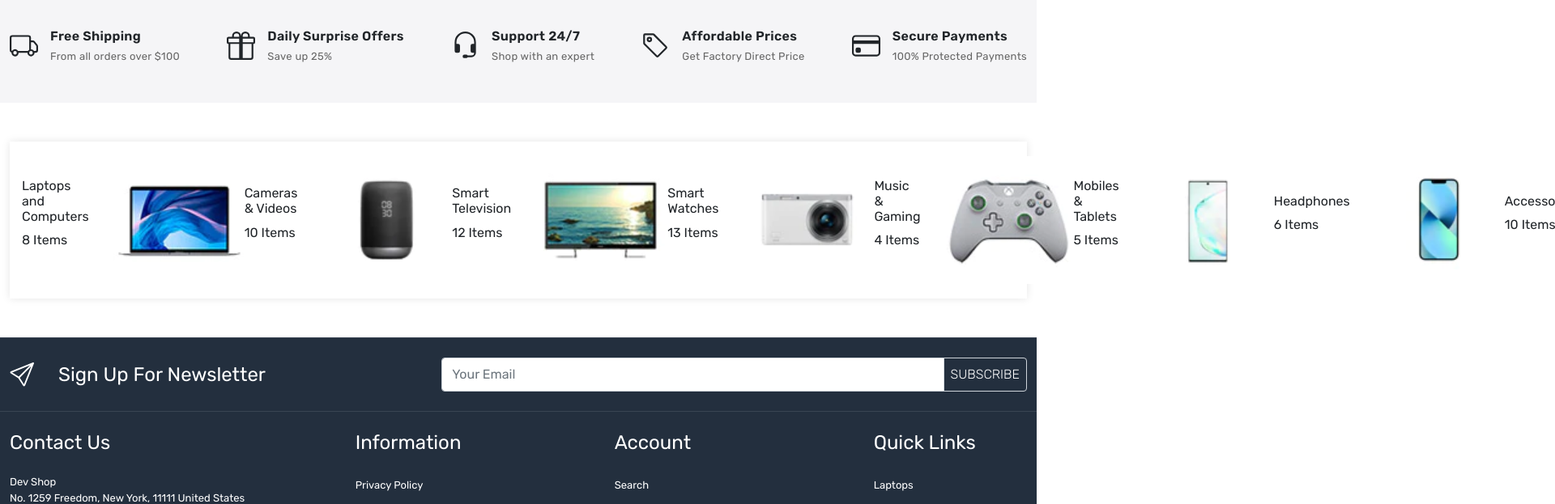
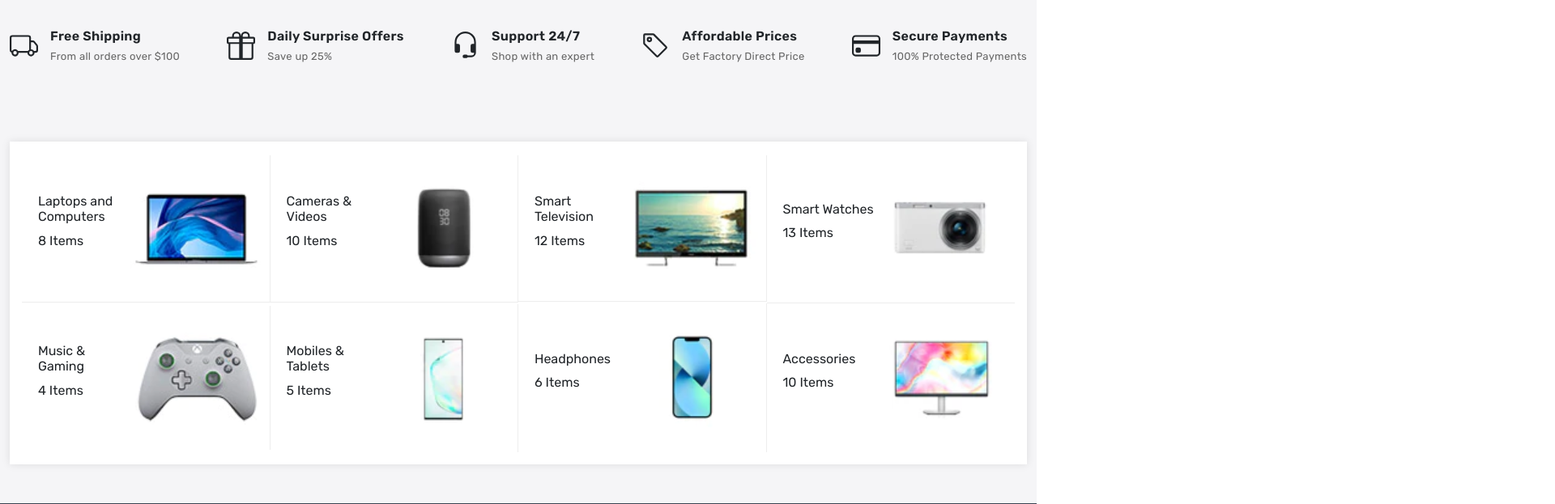
Before and after one commit to Seyba/Ecom-frontend, a React (Create React App) app: page / in a window 1280 px wide. Shown: the part 680-1303 px from the top of the page at 81% size, 1920 px wide, since content can reach past the window. Built offline with nearby package versions, Linux system fonts and the light colour scheme.

Commit message:
categorie section done

```diff
--- a/src/App.css
+++ b/src/App.css
@@ -10,6 +10,7 @@
   --color-232f3e: #232f3e;
   --color-bf4800: #bf4800;
   --color-f5f5f7: #f5f5f7;
+  --color-ededed: #ededed;
 }
 body {
   font-family: 'Rubik', sans-serif;
@@ -209,11 +210,39 @@ footer address {
 }
 /**  =========== Home Wrapper 2 Section Ends ================= */
 
-/**  =========== Home Wrapper 3 Section Starts ================= */
+/**  =========== Categories Section Starts ================= */
 .categories {
   background-color: #ffffff;
   box-shadow: 0 0 10px #0000001a;
   padding: 15px;
 }
 
-/**  =========== Home Wrapper 3 Section Ends ================= */
+.categories > div{
+  width: 25%;
+  padding: 10px 10px 10px 20px;
+}
+
+.categories > div > div{
+  width: 60%;
+}
+
+.categories > div:nth-child(1),
+.categories > div:nth-child(2),
+.categories > div:nth-child(3),
+.categories > div:nth-child(4){
+  border-bottom: 1px solid var(--color-ededed);
+}
+
+.categories > div:nth-child(1),
+.categories > div:nth-child(2),
+.categories > div:nth-child(3){
+  border-right: 1px solid var(--color-ededed);
+}
+.categories > div:nth-child(5),
+.categories > div:nth-child(6),
+.categories > div:nth-child(7){
+  border-right: 1px solid var(--color-ededed);
+}
+
+
+/**  =========== Categories Section Ends ================= */
--- a/src/pages/Home.js
+++ b/src/pages/Home.js
@@ -143,12 +143,12 @@ export default function Home() {
           </div>
         </div>
       </section>
-      <section className="home-wrapper-3 py-5">
+      <section className="home-wrapper-2 py-5">
         <div className="container-xxl ">
           <div className="row">
             <div className="col-12">
-              <div className="categories d-flex justify-content-between align-items-center">
-                <div className="d-flex align-items-center gap-30">
+              <div className="categories d-flex justify-content-between flex-wrap align-items-center">
+                <div className="d-flex align-items-center">
                   <div>
                     <h6>Laptops and Computers</h6>
                     <p>8 Items</p>
@@ -156,7 +156,7 @@ export default function Home() {
                   <img src="images/macbook.jpg" alt="computer"/>
                 </div>
 
-                <div className="d-flex align-items-center gap-30">
+                <div className="d-flex align-items-center">
                   <div>
                     <h6>Cameras & Videos</h6>
                     <p>10 Items</p>
@@ -164,7 +164,7 @@ export default function Home() {
                   <img src="images/smartSpeaker.jpg" alt="computer"/>
                 </div>
 
-                <div className="d-flex align-items-center gap-30">
+                <div className="d-flex align-items-center">
                   <div>
                     <h6>Smart Television</h6>
                     <p>12 Items</p>
@@ -172,7 +172,7 @@ export default function Home() {
                   <img src="images/tv.jpg" alt="computer"/>
                 </div>
 
-                <div className="d-flex align-items-center gap-30">
+                <div className="d-flex align-items-center">
                   <div>
                     <h6>Smart Watches</h6>
                     <p>13 Items</p>
@@ -180,7 +180,7 @@ export default function Home() {
                   <img src="images/camera.jpg" alt="camera"/>
                 </div>
 
-                <div className="d-flex align-items-center gap-30">
+                <div className="d-flex align-items-center">
                   <div>
                     <h6>Music & Gaming</h6>
                     <p>4 Items</p>
@@ -188,7 +188,7 @@ export default function Home() {
                   <img src="images/xBox.jpg" alt="xBox"/>
                 </div>
 
-                <div className="d-flex align-items-center gap-30">
+                <div className="d-flex align-items-center">
                   <div>
                     <h6>Mobiles & Tablets</h6>
                     <p>5 Items</p>
@@ -196,7 +196,7 @@ export default function Home() {
                   <img src="images/samsungGalaxy.jpg" alt="phones"/>
                 </div>
 
-                <div className="d-flex align-items-center gap-30">
+                <div className="d-flex align-items-center">
                   <div>
                     <h6>Headphones</h6>
                     <p>6 Items</p>
@@ -204,28 +204,14 @@ export default function Home() {
                   <img src="images/iphone11.jpg" alt="iphone"/>
                 </div>
 
-                <div className="d-flex align-items-center gap-30">
+                <div className="d-flex align-items-center">
                   <div>
                     <h6>Accessories</h6>
                     <p>10 Items</p>
                   </div>
                   <img src="images/monitor.jpg" alt="monitor"/>
                 </div>
-                <div className="d-flex align-items-center gap-30">
-                  <div>
-                    <h6>Portable Speakers</h6>
-                    <p>8 Items</p>
-                  </div>
-                  <img src="images/appleWatch.jpg" alt="watch"/>
-                </div>
 
-                <div className="d-flex align-items-center gap-30">
-                  <div>
-                    <h6>Home Appeliances</h6>
-                    <p>6 Items</p>
-                  </div>
-                  <img src="images/ipad.jpg" alt="ipad"/>
-                </div>
               </div>
             </div>
           </div>
```
